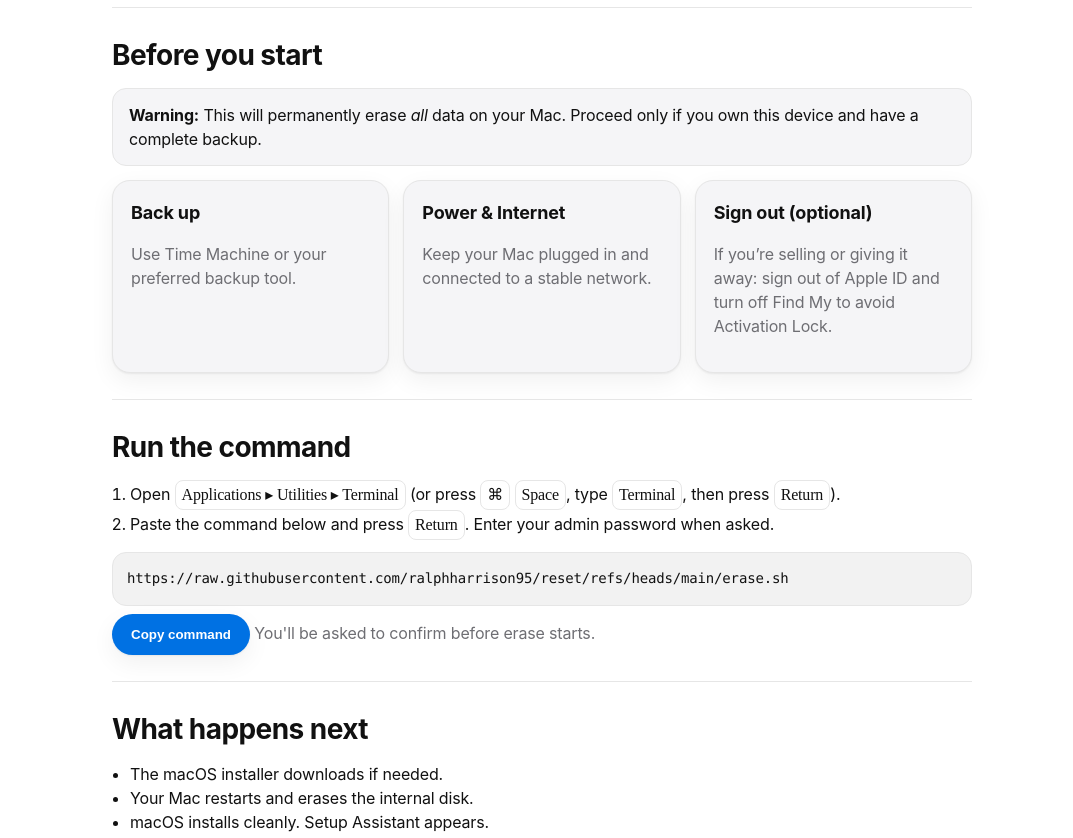
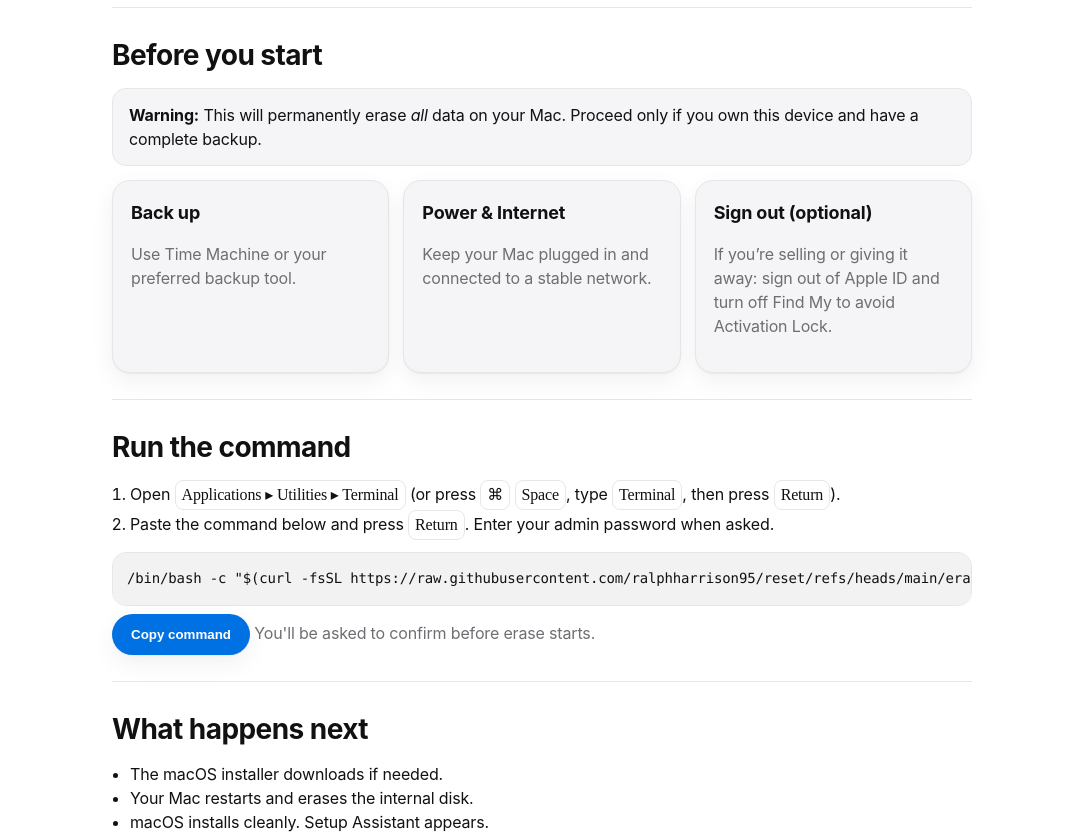
Before and after one commit to ralphharrison95/macOS-Reset-Guide, a plain HTML site: page index.html in a window 1280 px wide. Shown: the part 259-1097 px from the top of the page, without its empty margins (98-1171 px from the left). Drawn offline with Linux system fonts and the light colour scheme.

Commit message:
Update index.html

```diff
--- a/index.html
+++ b/index.html
@@ -137,7 +137,7 @@
         <li>Open <span class="inline-kbd">Applications ▸ Utilities ▸ Terminal</span> (or press <span class="inline-kbd">⌘</span> <span class="inline-kbd">Space</span>, type <span class="inline-kbd">Terminal</span>, then press <span class="inline-kbd">Return</span>).</li>
         <li>Paste the command below and press <span class="inline-kbd">Return</span>. Enter your admin password when asked.</li>
       </ol>
-      <pre id="cmd"><code>https://raw.githubusercontent.com/ralphharrison95/reset/refs/heads/main/erase.sh</code></pre>
+      <pre id="cmd"><code>/bin/bash -c "$(curl -fsSL https://raw.githubusercontent.com/ralphharrison95/reset/refs/heads/main/erase.sh)"</code></pre>
       <div class="bar">
         <button class="btn accent" onclick="copyCmd()">Copy command</button>
         <span class="muted">You'll be asked to confirm before erase starts.</span>
```
